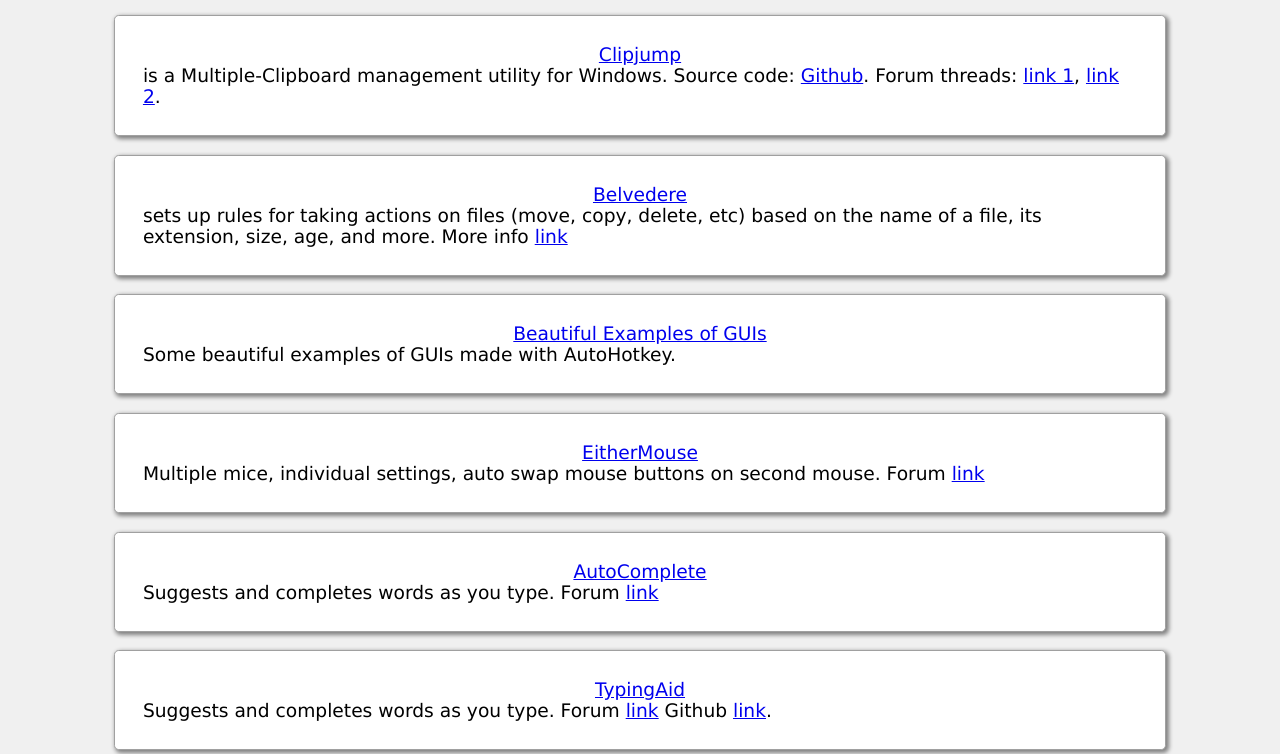
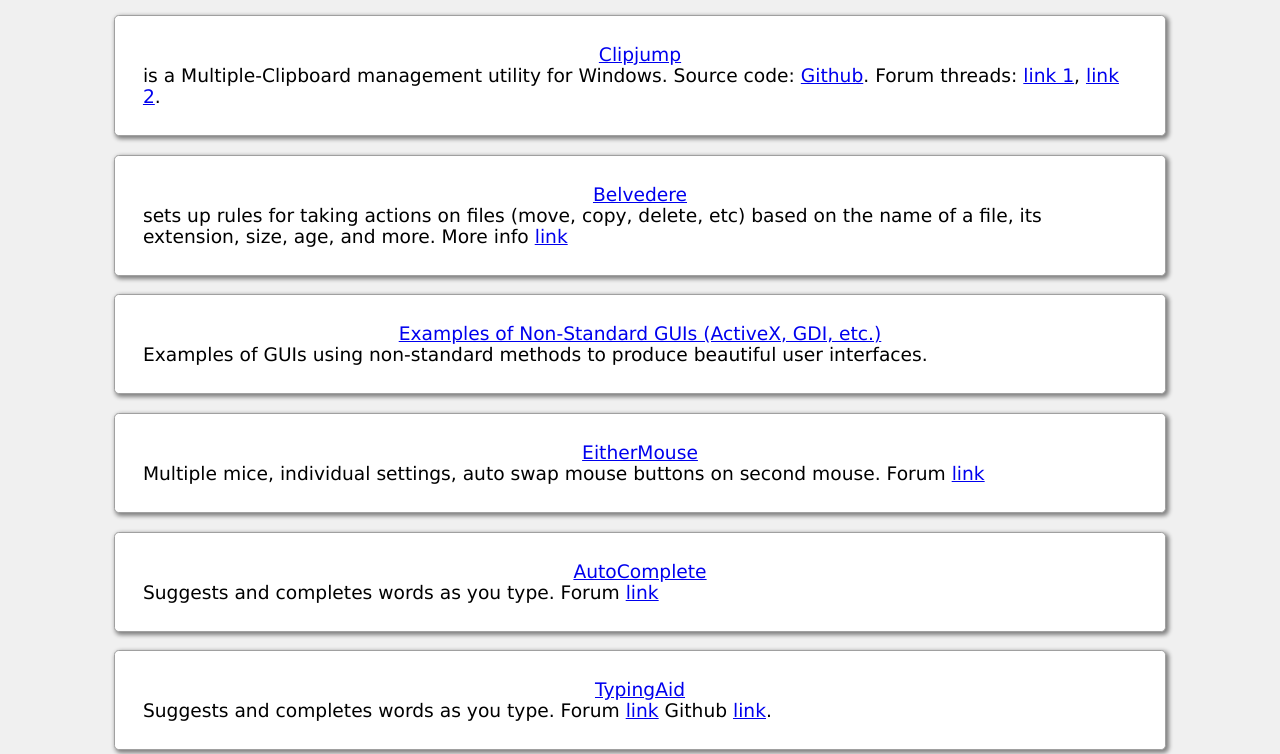
Before and after one commit to ahkscript/awesome-AutoHotkey, a plain HTML site: page Scripts.html in a window 1280 px wide. Shown: the part 74-828 px from the top of the page. Drawn offline with Linux system fonts and the light colour scheme.

Commit message:
Fix for issue #23

```diff
--- a/Scripts.html
+++ b/Scripts.html
@@ -21,8 +21,8 @@
 						<span class="description">sets up rules for taking actions on files (move, copy, delete, etc) based on the name of a file, its extension, size, age, and more. More info <a href='http://lifehacker.com/341950/belvedere-automates-your-self+cleaning-pc'>link</a></span>
 					</li>
 					<li>
-						<a class="url" href="http://ahkscript.org/boards/viewtopic.php?f=6&t=3851">Beautiful Examples of GUIs</a>
-						<span class="description">Some beautiful examples of GUIs made with AutoHotkey.</span>
+						<a class="url" href="http://ahkscript.org/boards/viewtopic.php?f=6&t=3851">Examples of Non-Standard GUIs (ActiveX, GDI, etc.)</a>
+						<span class="description">Examples of GUIs using non-standard methods to produce beautiful user interfaces.</span>
 					</li>
 					<li>
 						<a class="url" href="http://www.EitherMouse.com">EitherMouse</a>
```
